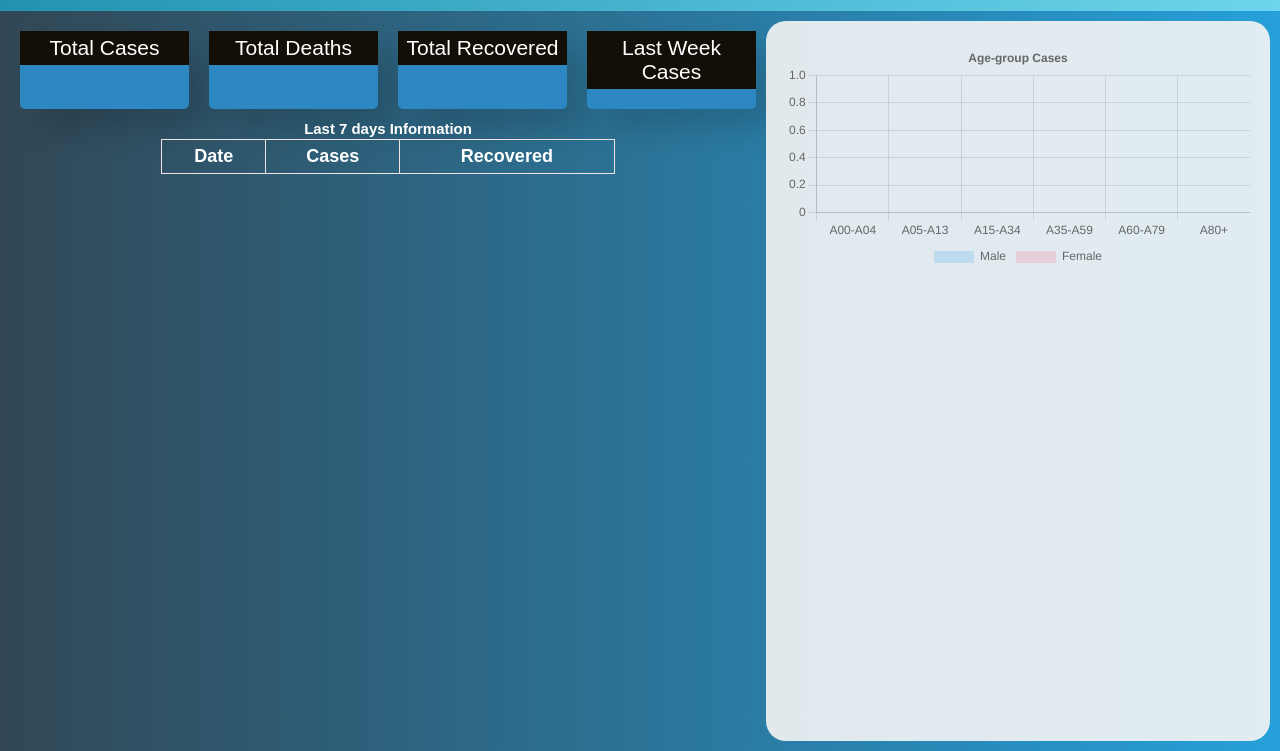
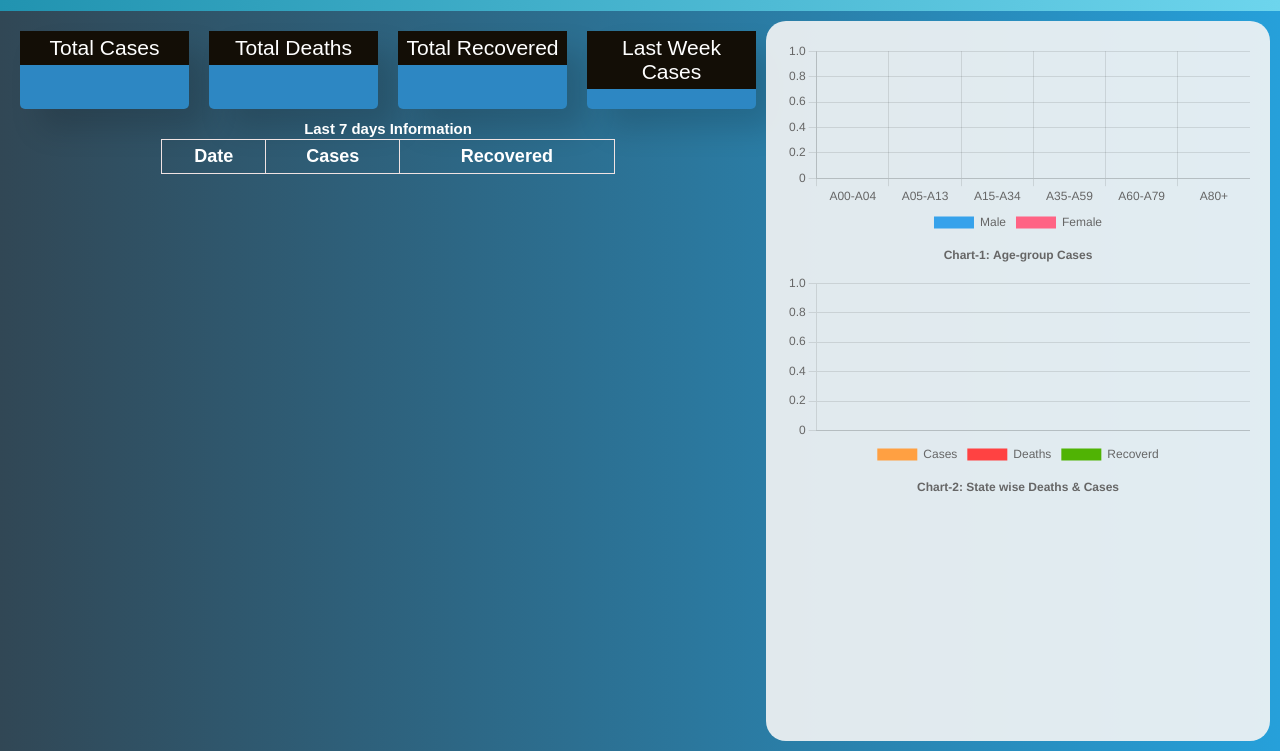
Before and after one commit to syedfawzulazim/Covid-19-Information, a plain HTML site: page index.html in a window 1280 px wide. Shown: the part 49-800 px from the top of the page. Drawn offline with nearby package versions, Linux system fonts and the light colour scheme; no server answers.

Commit message:
state wise cases and deaths chart added

```diff
--- a/index.html
+++ b/index.html
@@ -122,6 +122,7 @@
 
         <div class="article__right">
             <canvas id="myChart"></canvas>
+            <canvas id="myChart_states"></canvas>
         </div>
 
 
--- a/js/main.js
+++ b/js/main.js
@@ -109,10 +109,41 @@ function getAge() {
             male.push(obj["A80+"].casesMale);
             female.push(obj["A80+"].casesFemale);
 
-
+            // console.log(obj)
         })
 }
 
+
+//getAge();
+let states = [];
+let cases = [], deaths = [], recovered = [];
+
+function getStates() {
+    fetch('https://api.corona-zahlen.org/states')
+        .then(res => {
+            return res.json();
+        })
+        .then(data => {
+            const obj = data.data;
+            //console.log(obj)
+            Object.entries(obj)
+                .forEach(([key]) => {
+                    states.push(key)
+                })
+
+            //console.log(states)
+
+            states.forEach(key => {
+                cases.push(obj[key].cases)
+                deaths.push(obj[key].deaths)
+                recovered.push(obj[key].recovered)
+            })
+        })
+}
+
+
+
+//console.log(states)
 
 var ctx = document.getElementById('myChart').getContext('2d');
 
@@ -124,14 +155,14 @@ var myChart = new Chart(ctx, {
             {
                 label: 'Male',
                 data: male,
-                backgroundColor: 'rgba(54, 162, 235, 0.2)',
-                borderColor: 'rgba(255,255,1)'
+                backgroundColor: 'rgb(54, 162, 235)',
+                borderColor: 'rgba(54, 162, 235, 1)'
             },
             {
                 label: 'Female',
                 data: female,
-                backgroundColor: 'rgba(255, 99, 132, 0.2)',
-                borderColor: 'rgba(255,255,1)'
+                backgroundColor: 'rgb(255, 99, 132)',
+                borderColor: 'rgba(255, 99, 132, 1)'
             }
         ]
     },
@@ -143,7 +174,51 @@ var myChart = new Chart(ctx, {
             },
             title: {
                 display: true,
-                text: 'Age-group Cases'
+                text: 'Chart-1: Age-group Cases',
+                position: 'bottom',
+            }
+        }
+    }
+});
+
+
+var ctx = document.getElementById('myChart_states').getContext('2d');
+
+var myChart = new Chart(ctx, {
+    type: 'bar',
+    data: {
+        labels: states,
+        datasets: [
+            {
+                label: 'Cases',
+                data: cases,
+                backgroundColor: 'rgb(255, 160, 66)',
+                borderColor: 'rgba(54, 162, 235, 1)'
+            },
+            {
+                label: 'Deaths',
+                data: deaths,
+                backgroundColor: 'rgb(255, 66, 66)',
+                borderColor: 'rgba(255, 99, 132, 1)'
+            },
+            {
+                label: 'Recoverd',
+                data: recovered,
+                backgroundColor: 'rgb(80, 179, 4)',
+                borderColor: 'rgba(255, 99, 132, 1)'
+            }
+        ]
+    },
+    options: {
+        responsive: true,
+        plugins: {
+            legend: {
+                position: 'bottom',
+            },
+            title: {
+                display: true,
+                text: 'Chart-2: State wise Deaths & Cases',
+                position: 'bottom'
             }
         }
     }
@@ -151,7 +226,8 @@ var myChart = new Chart(ctx, {
 
 
 
+getData();
+getDays();
+getAge();
 
-// getData();
-// getDays();
-getAge();
+getStates();
```
